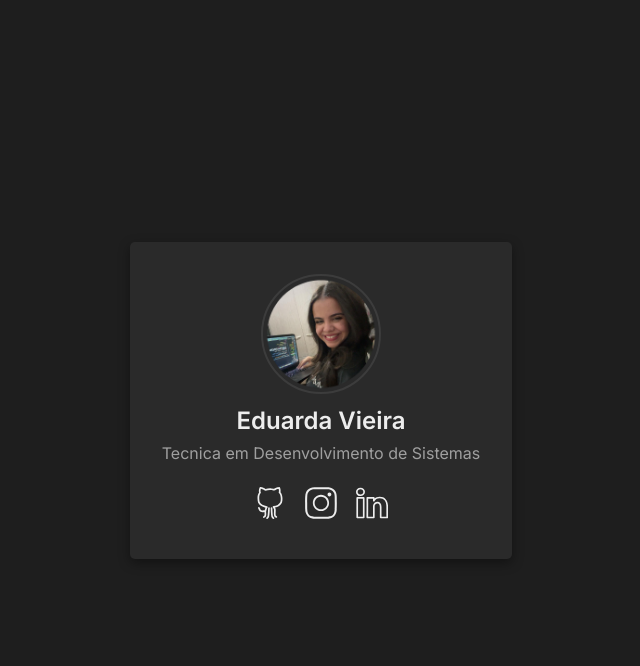
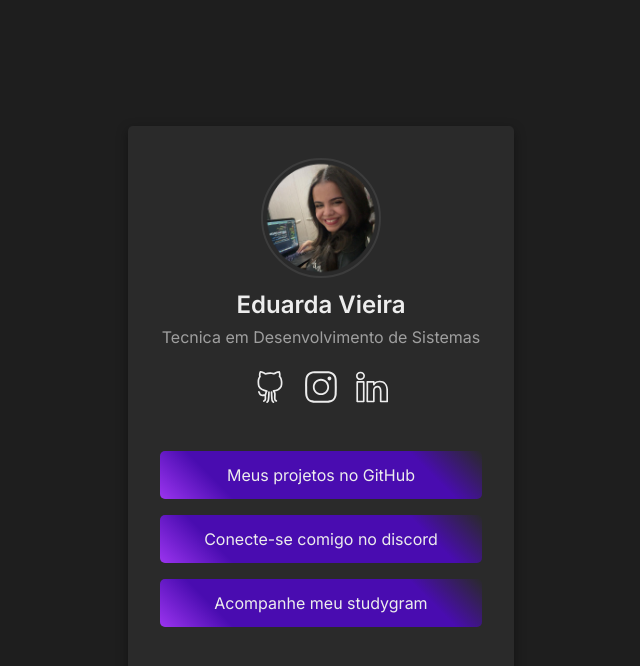
Before and after one commit to eduardavieira-dev/Link-in-bio, a React (Vite) app: page / in a window 1280 px wide. Shown: the top 666 px of the page, without its empty margins (319-959 px from the left). Built offline with nearby package versions, Linux system fonts and the light colour scheme.

Commit message:
feat: links buttons

```diff
--- a/src/App.tsx
+++ b/src/App.tsx
@@ -1,11 +1,27 @@
+import { LinkButton } from "./components/LinkButton";
 import { ProfileHeader } from "./components/ProfileHeader";
-import { MainContainer } from "./styles/pages/Home/home.style";
+import { LinksContainer, MainContainer } from "./styles/pages/Home/home.style";
 
 export function App() {
     return (
         <>
             <MainContainer>
-              <ProfileHeader></ProfileHeader>
+              <ProfileHeader/>
+              <LinksContainer>
+                <LinkButton
+                    link="https://github.com/eduardavieira-dev"
+                    text="Meus projetos no GitHub"
+                />
+                <LinkButton
+                    link="https://github.com/eduardavieira-dev"
+                    text="Conecte-se comigo no discord"
+                />
+                <LinkButton
+                    link="https://github.com/eduardavieira-dev"
+                    text="Acompanhe meu studygram"
+                />
+
+              </LinksContainer>
             </MainContainer>
         </>
     );
--- /dev/null
+++ b/src/components/LinkButton/index.tsx
@@ -0,0 +1,15 @@
+import { Button } from "../ProfileHeader/LinkButton/LinkButton.style";
+
+interface LinkButtonProps{
+    link: string;
+    text: string;
+
+}
+
+export function LinkButton({ link, text }: LinkButtonProps){
+    return(
+         <Button href={link} target="_blank">
+           {text}
+         </Button>
+    );
+}
--- /dev/null
+++ b/src/components/ProfileHeader/LinkButton/LinkButton.style.ts
@@ -0,0 +1,34 @@
+import styled from 'styled-components';
+
+export const Button = styled.a`
+    width: 100% ;
+    margin-bottom: 2vh;
+    border-radius: 5px;
+    padding: 14px 44px;
+    background-color: var(--white-color);
+    background: linear-gradient(
+    45deg,
+    #9b34ef 0%,
+    #490cb0 20%,
+    #490cb0   60%,
+    #490cb0 80%,
+    transparent 100%
+  );
+    color: var(--white-color);
+    outline: 2px solid transparent;
+    text-align: center;
+    text-decoration: none;
+    transition: ease all .3s;
+
+    &:link,
+    &:visited {
+        /* color: var(--bg-color); */
+        color: var(--white-color);
+    }
+
+    &:hover {
+        background-color: var(--primary-color);
+        outline: 2px solid var(--outline);
+        color: var(--white-color);
+    }
+    `;
--- a/src/styles/x.css
+++ /dev/null
@@ -1,5 +0,0 @@
-body{
-
-    color: #e83879;
-
-}
```
